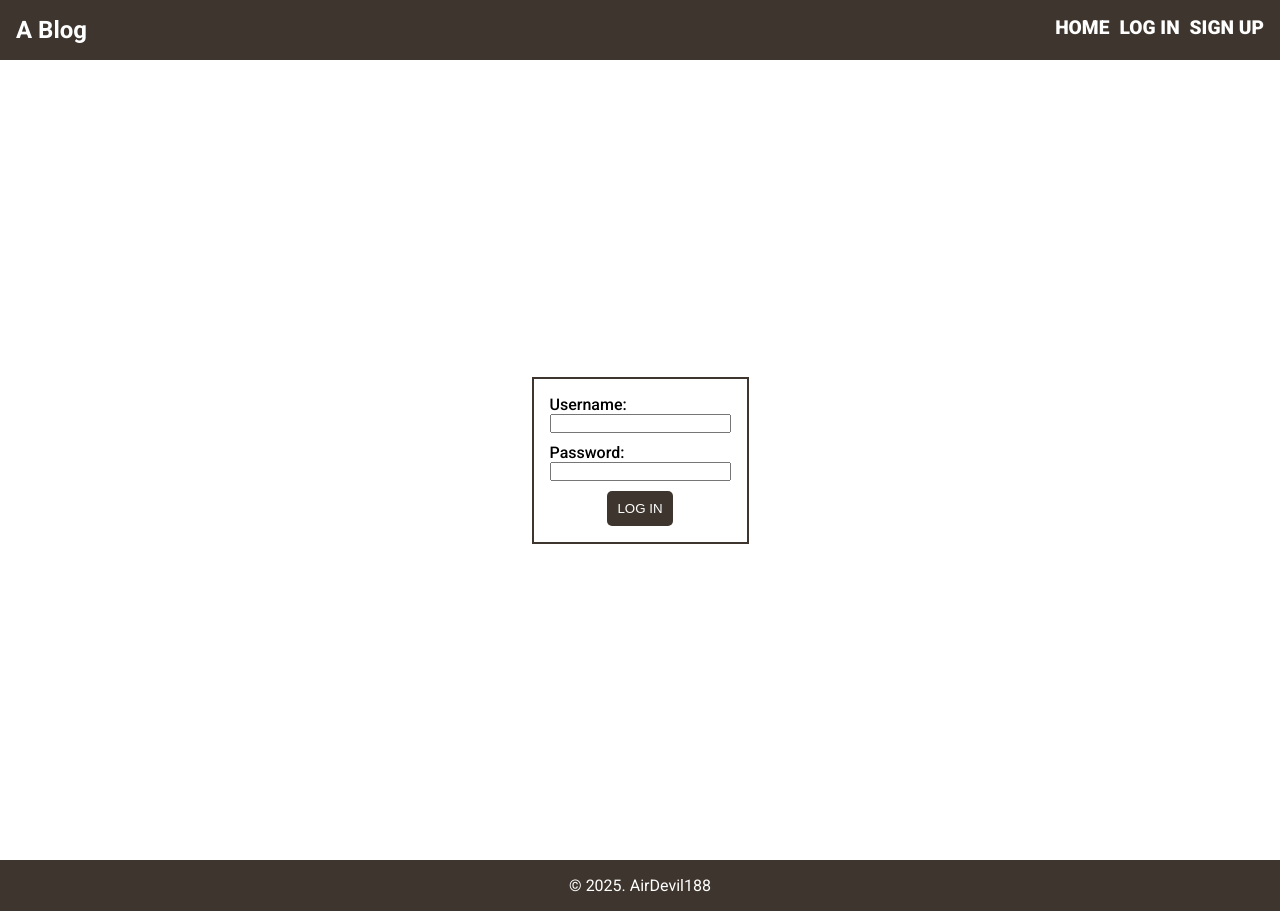
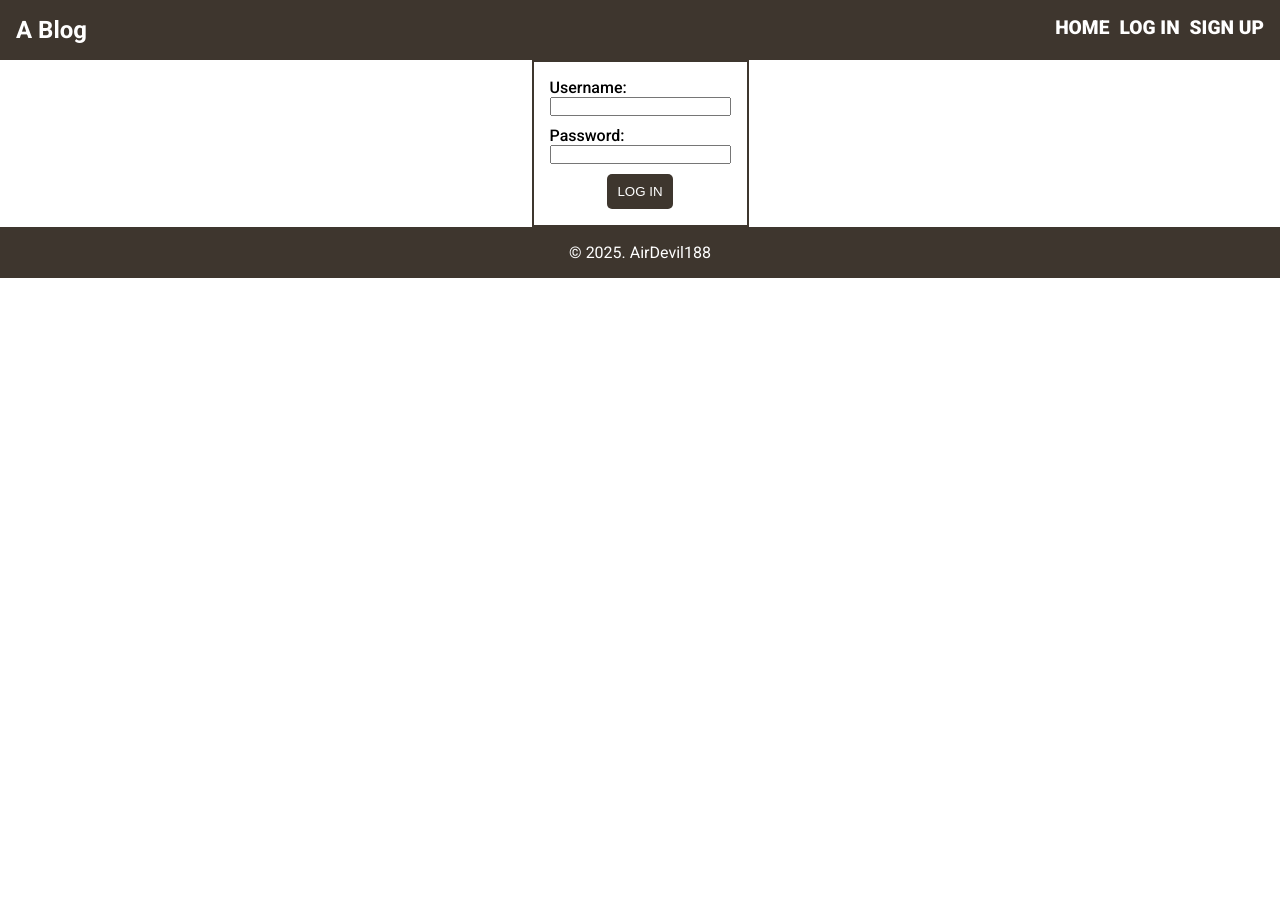
Before and after one commit to AirDevil188/blog_api, a React (Vite) app in the folder frontend/: page /log-in in a window 1280 px wide. After the commit the page ends 800 px from the top, so only its background shows below. Built offline with nearby package versions, Linux system fonts and the light colour scheme.

Commit message:
delete:   height property from main element and padding from form element

```diff
--- a/frontend/src/index.css
+++ b/frontend/src/index.css
@@ -27,16 +27,12 @@ body {
 }
 
 main {
-  height: 100vh;
+  height: 100%;
   display: flex;
   flex-flow: column wrap;
   justify-content: center;
   align-items: center;
   width: 100%;
-}
-
-form {
-  padding: 1rem;
 }
 
 label {
```
